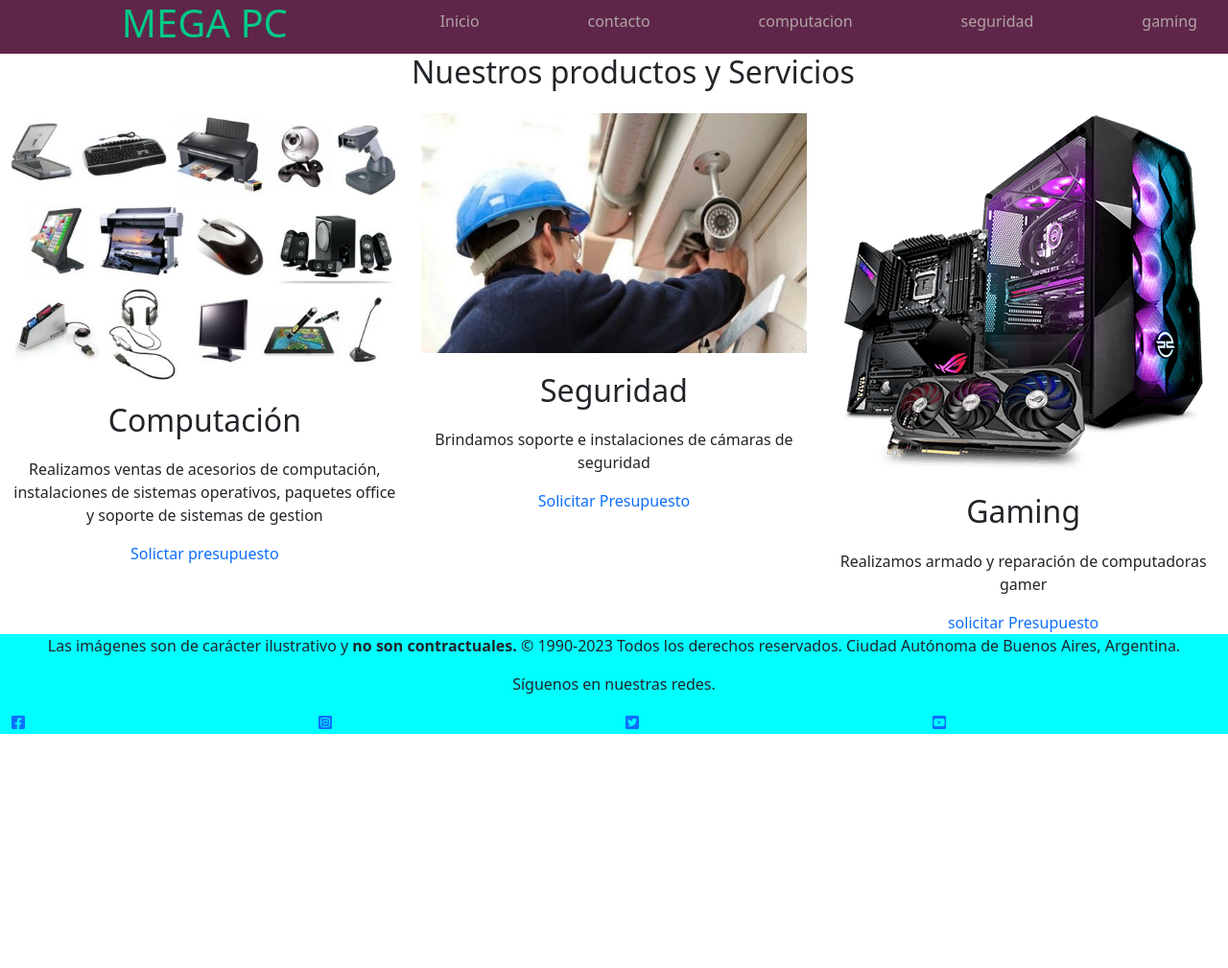
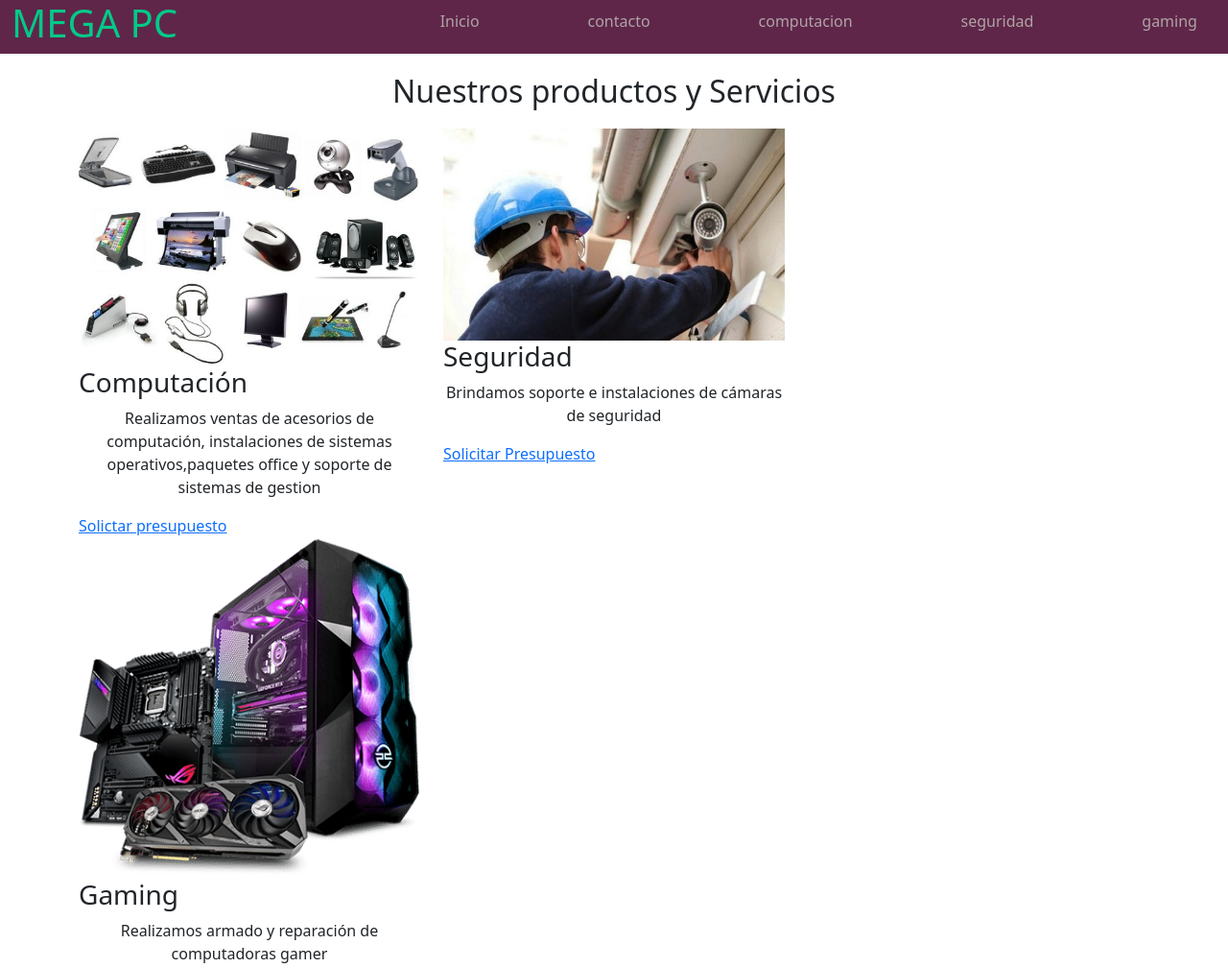
Before and after one commit to victorcapcha/2da-pre-entrega, a plain HTML site: page index.html in a window 1280 px wide. Shown: the top 1009 px of the page at 96% size. Before the commit the page ends 800 px from the top, so only its background shows below. Drawn offline with nearby package versions, Linux system fonts and the light colour scheme.

Commit message:
modificando para mobil

```diff
--- a/css/estilos.css
+++ b/css/estilos.css
@@ -26,8 +26,8 @@ header div nav ul li a {
 color: #B0A4A4;
 text-decoration: none;
 }
+
 /*principal*/
-
 h2 {
   text-align: center;
   margin: 20px;
@@ -35,10 +35,6 @@ h2 {
 p {
   text-align: center;
 }
-.presupuesto{
-  text-decoration: none;
-  text-align: center;
-}
 
 /* footer */
 footer {
--- a/index.html
+++ b/index.html
@@ -19,104 +19,71 @@
   <header>
     <div class="container-fluid">
       <div class="row">
-                <div class="col-md-4 col-12 text-center">
+        <div class="col-4">
           <h1>MEGA PC</h1>
         </div>
-                <nav class="col-md-8 col-12 text-right">
+        <nav class="col-8">
           <ul>
             <li><a href="index.html">Inicio</a></li>
-                        <li><a href="./pages/contacto.html">contacto</a></li>
-                        <li><a href="./pages/computacion.html">computacion</a></li>
-                        <li><a href="./pages/seguridad.html">seguridad</a></li>
-                        <li><a href="./pages/gaming.html">gaming</a></li>
+            <li><a href="/pages/contacto.html">contacto</a></li>
+            <li><a href="/pages/computacion.html">computacion</a></li>
+            <li><a href="/pages/seguridad.html">seguridad</a></li>
+            <li><a href="/pages/gaming.html">gaming</a></li>
           </ul>
         </nav>
       </div>
     </div>
   </header>
   <main>
-        <div class="container-fluid">
-            <div class="row">
-                <h2 class="text-center mb-4">
+    <h2>
       Nuestros productos y Servicios
     </h2>
-            </div>
+    <section class="container">
       <div class="row">
-                <div class="col-md-4 col-12 text-center">
+        <div class="col-4">
+          <img src="img/imagen_1.jpg" alt="articulos de computacion" class="img-fluid">
           <div>
-                        <img src="img/imagen_1.jpg" class="img-fluid mx-auto" alt="articulos de computacion">
-                    </div>
-                    <div>
-                        <h2>Computación</h2>
-                        <p>Realizamos ventas de acesorios de computación, instalaciones de sistemas operativos, paquetes
+            <h3>Computación</h3>
+            <p>Realizamos ventas de acesorios de computación, instalaciones de sistemas
+              operativos,paquetes
               office y soporte de sistemas de gestion</p>
-                    </div>
-                    <div>
             <a href="./pages/contacto.html" class="presupuesto">Solictar presupuesto</a>
           </div>
         </div>
-                <div class="col-md-4 col-12 text-center">
+        <div class="col-4">
+          <img src="img/instalaciones.jpg" alt="camaras de seguridad" class="img-fluid">
           <div>
-                        <img src="img/instalaciones.jpg" class="img-fluid mx-auto" alt="camaras de seguridad">
-                    </div>
-                    <div>
-                        <h2>Seguridad</h2>
+            <h3>Seguridad</h3>
             <p>Brindamos soporte e instalaciones de cámaras de seguridad</p>
-                    </div>
-                    <div>
-                        <a href="./pages/contacto.html" class="presupuesto">Solicitar Presupuesto</a>
+            <a href="./pages/contacto.html" class="presupuesto">Solicitar Presupuesto<a>
           </div>
         </div>
-                <div class="col-md-4 col-12 text-center">
+        <div class="col-4">
+          <img src="img/armado.png" alt="accesorios gaming" class="img-fluid">
           <div>
-                        <img src="img/armado.png" class="img-fluid mx-auto" alt="accesorios gaming">
-                    </div>
-                    <div>
-                        <h2>Gaming</h2>
+            <h3>Gaming</h3>
             <p>Realizamos armado y reparación de computadoras gamer</p>
-                    </div>
-                    <div>
-                        <a href="./pages/contacto.html" class="presupuesto">solicitar Presupuesto</a>
+            <a href="./pages/contacto.html" class="presupuesto">solicitar Presupuesto<a>
           </div>
         </div>
       </div>
-        </div>
+    </section>
   </main>
   <footer>
     <div class="container-fluid">
       <div class="row">
-                <div class="col-12">
-                    <p>
-                        Las imágenes son de carácter ilustrativo y <b>no son contractuales.</b>
-                        &copy; 1990-2023 Todos los derechos reservados. Ciudad Autónoma de Buenos Aires, Argentina.
-                    </p>
+        <div class="col-4">
+          <p>Las imágenes son de carácter ilustrativo y <b>no son contractuales.</b>1990-2023 Todos los derechos
+            reservados. Ciudad Autónoma de Buenos Aires, Argentina.</p>
         </div>
+        <div class="col-4">
+          <h5>Siguenos en nuestras redes</h5>
         </div>
-            <div class="row redes">
-                <div class="col-12">
-                    <p>Síguenos en nuestras redes.</p>
-                </div>
-            </div>
-            <div class="row">
-                <div class="col-3">
-                    <a href="#" class="facebook">
-                        <i class="fa-brands fa-square-facebook"></i>
-                    </a>
-                </div>
-                <div class="col-3">
-                    <a href="#" class="instagram">
-                        <i class="fa-brands fa-square-instagram"></i>
-                    </a>
-                </div>
-                <div class="col-3">
-                    <a href="#" class="twitter">
-                        <i class="fa-brands fa-square-twitter"></i>
-                    </a>
-                </div>
-                <div class="col-3">
-                    <a href="#" class="youtube">
-                        <i class="fa-brands fa-square-youtube"></i>
-                    </a>
+        <div class="col-4">
+          <a href="#" class="twitter"><i class="fa-brands fa-square-twitter"></i></a>
+          <a href="#" class="facebook"><i class="fa-brands fa-square-facebook"></i><a>
+              <a href="#" class="istagram"><i class="fa-brands fa-square-instagram"></i></a>
+              <a href="#" class="youtube"><i class="fa-brands fa-square-youtube"></i></a>
         </div>
       </div>
     </div>
```
Also changed, not shown: pages/contacto.html (+8 -11 lines), pages/computacion.html (indentation only), pages/gaming.html (indentation only), pages/seguridad.html (indentation only). Lines whose indentation alone changed are shown as unchanged.
